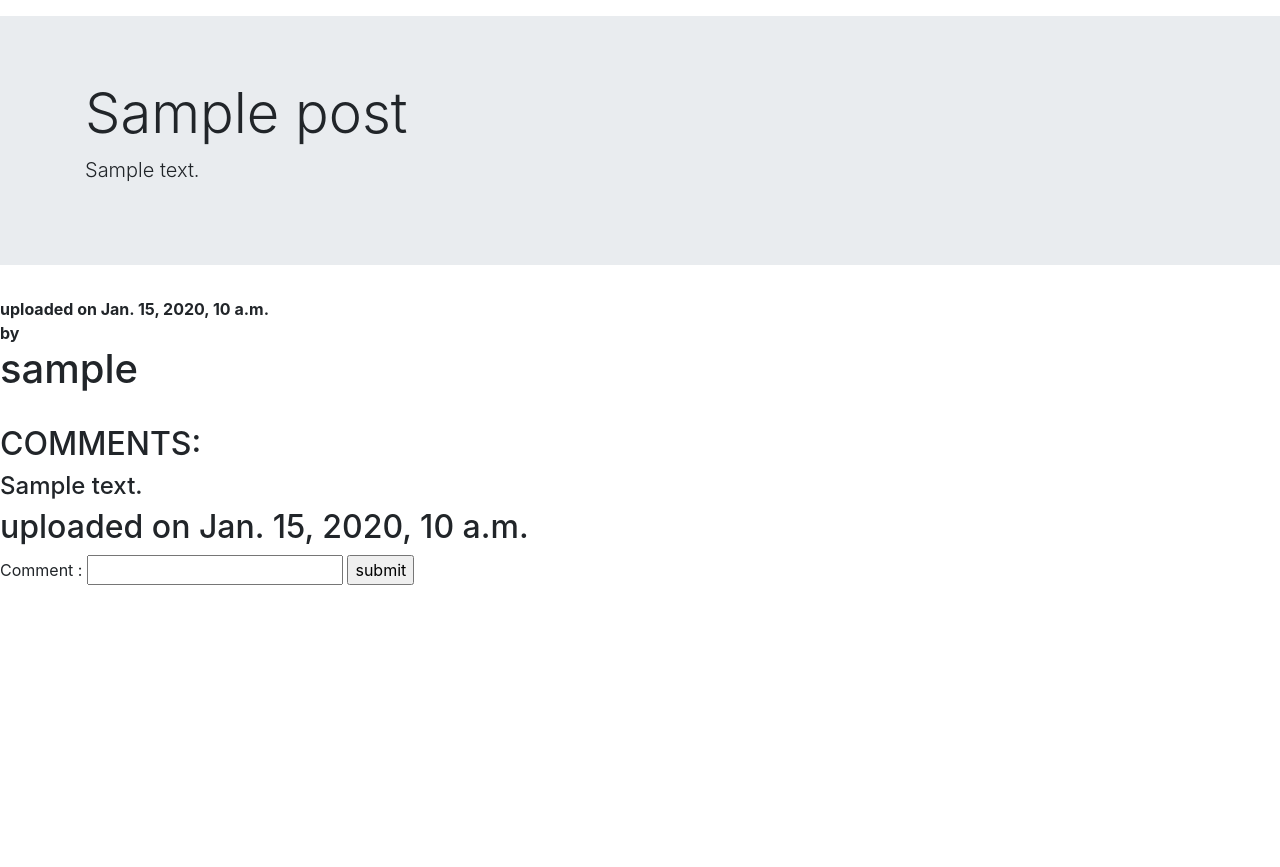
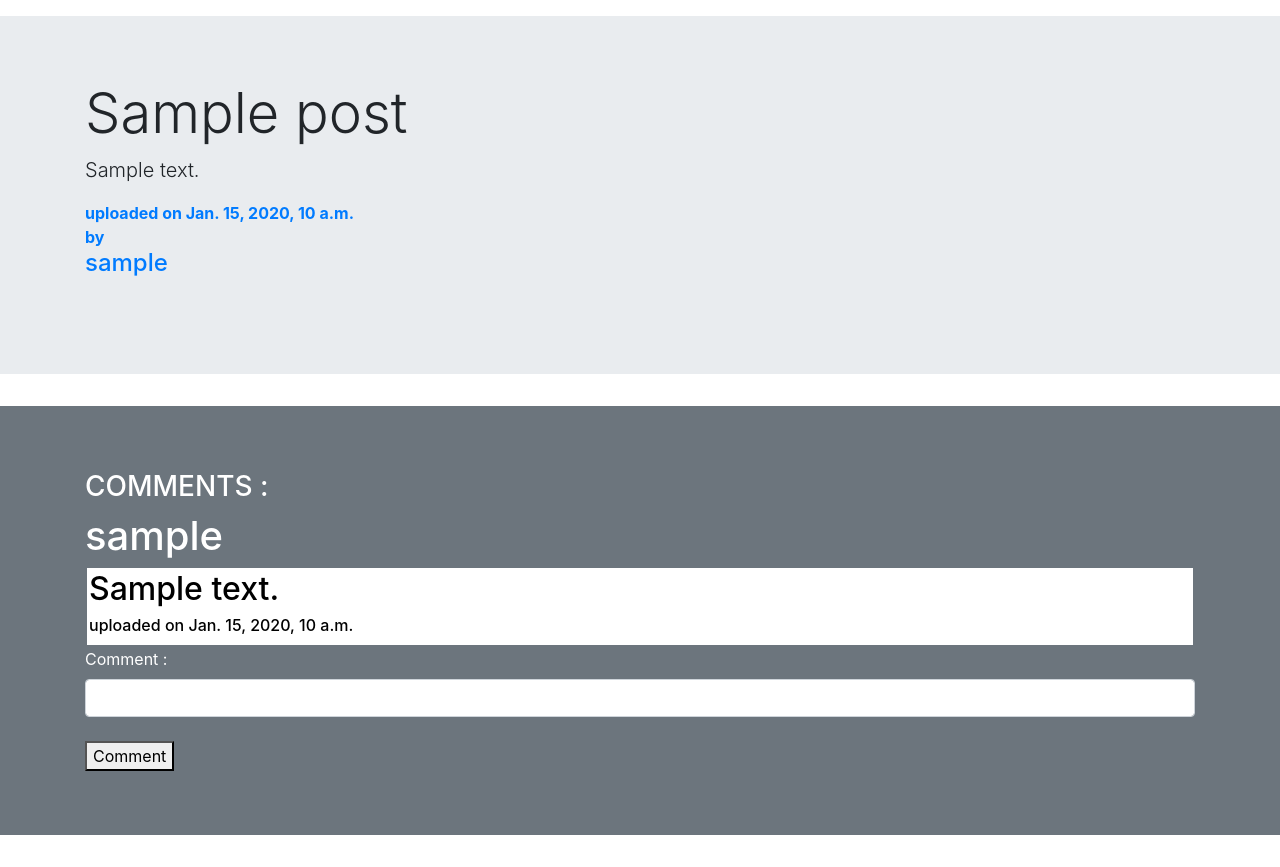
Before and after one commit to himanshuchanchad/blog-project, a Django app: a page that uses blog/templates/blogdetail.html in a window 1280 px wide. Shown: the part 56-923 px from the top of the page. Before the commit the page ends 641 px from the top, so only its background shows below. Run offline with Django 3.2, Linux system fonts and the light colour scheme; a user stored in the database is signed in; tables that the repository leaves empty hold one stand-in row (values such as "Sample post"); some libraries are stand-ins or nearby versions.

Commit message:
improve ui v2

```diff
--- a/blog/templates/blogdetail.html
+++ b/blog/templates/blogdetail.html
@@ -2,29 +2,46 @@
 <!DOCTYPE html>
 {% extends "home.html" %}
 {% block navbar %}
-  <div class="jumbotron jumbotron-fluid">
+<style media="screen">
+.qwerty{
+  border: 2px solid white;
+  color :black;
+  background-color: white;
+  margin: 2px;
+}
+</style>
+  <div class="jumbotron jumbotron-fluid ">
   <div class="container">
     <h1 class="display-4">{{b.title}}</h1>
-    <p class="lead">{{b.blog_content}}</p>
+    <p class="lead text-body">{{b.blog_content}}</p>
+    <div class="text-primary">
+      <b> uploaded on {{b.created}}</b><br>
+      <b> by <h4>{{b.user}}</h4></b>
+    </div>
+    <br>
   </div>
 </div>
-    <b> uploaded on {{b.created}}</b><br>
-    <b> by <h1>{{b.user}}</h1></b>
-    <br>
-    <h2>COMMENTS:</h2>
+<div class="jumbotron jumbotron-fluid bg-secondary text-white">
+<div class="container">
+  <h3>COMMENTS :</h3>
 {% if request.user == b.user %}
+<div class="">
   {%for com in displaycomment  %}
-<h4>{{ com.comment }}</h4>
-<h2>uploaded on {{com.created}}</h2>
+    <h1 >{{com.user.username}}</h1>
+    <div class="qwerty">
+      <h2 class="text-left">{{ com.comment }}</h2>
+      <h6 class="text-left">uploaded on {{com.created}}</h6>
+    </div>
       {% if not com.approved %}
-  <a href="{% url 'comment_approve' pk=com.pk %}">approve</a>
+        <a href="{% url 'comment_approve' pk=com.pk %}" class="btn btn-outline-primary">approve</a>
       {% endif %}
     {% endfor %}
+</div>
 {% else %}
 {%for com in displaycomment  %}
 {% if com.approved%}
-<h4>{{ com.comment }}</h4>
-<h6>uploaded on {{com.created}}</h6>
+<h4 class="text-left">{{ com.comment }}</h4>
+<h6 class="text-left">uploaded on {{com.created}}</h6>
 {% endif %}
 {%endfor %}
 {%endif%}
@@ -32,10 +49,13 @@
   <form  method="post">
     {% csrf_token %}
     <label for="comment">Comment :</label>
-      <input type="text" name="comment" value="">
-      <input type="submit" name="submit" value="submit">
+    <input type="text" name="comment" value="" class="form-control" required><br>
+    <button type="submit" name="button">Comment</button>
   </form>
   {% else %}
   <h4><b> <a href="{% url 'login' %}">login to comment</a></b></h4>
+</div>
+</div>
+
 {% endif%}
   {% endblock %}
```
Lines whose indentation alone changed are shown as unchanged.
